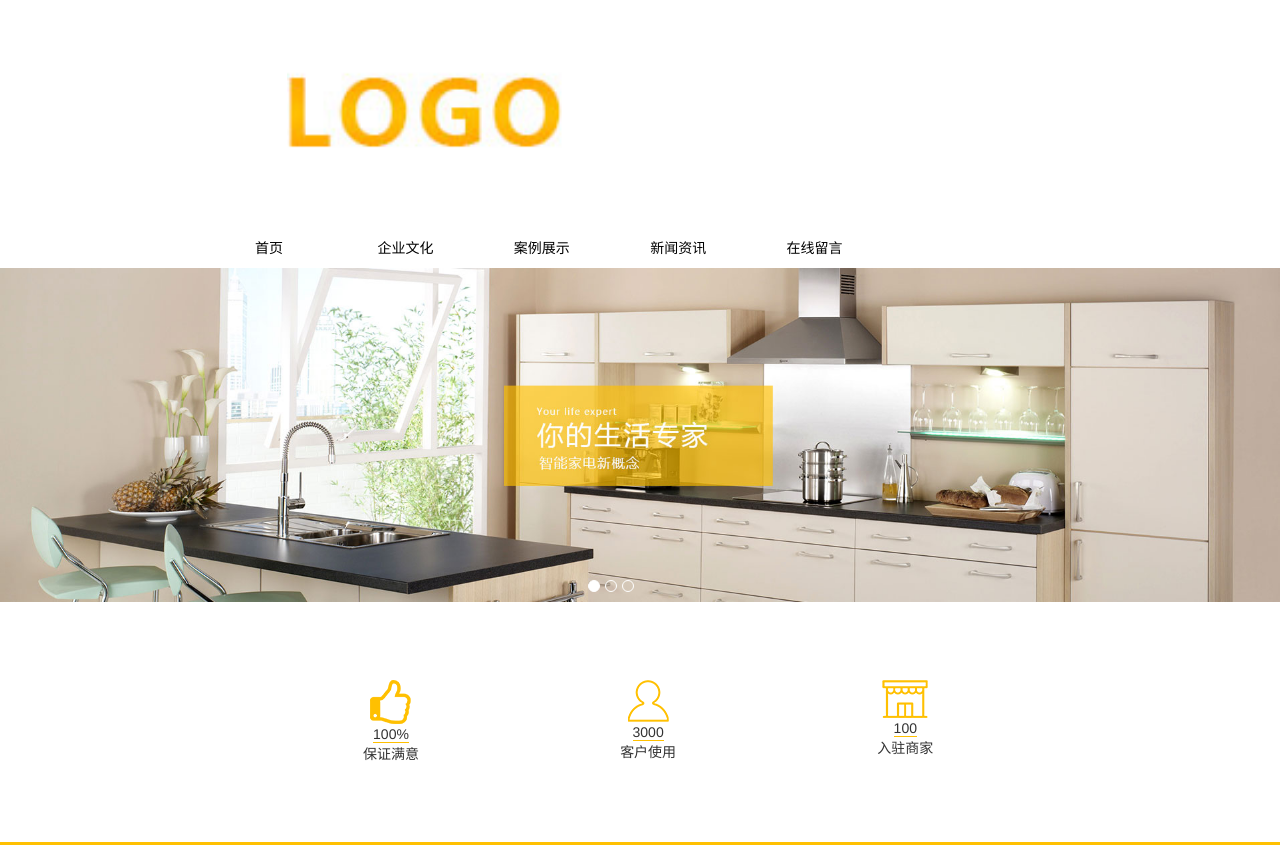
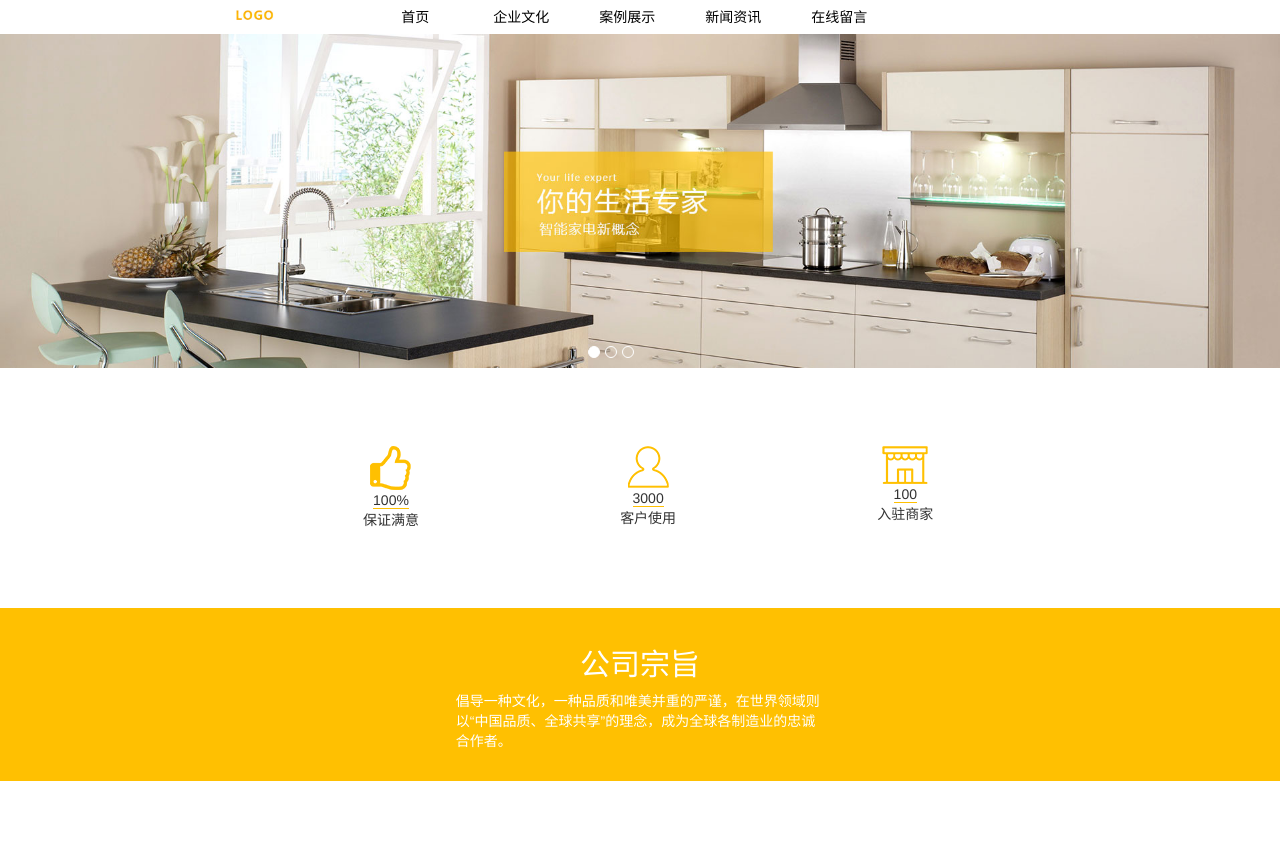
Before and after one commit to yhtx1997/jiadian, a plain HTML site: page index.html in a window 1280 px wide. Shown: the top 845 px of the page. Drawn offline with nearby package versions, Linux system fonts and the light colour scheme.

Commit message:
响应式导航完善

```diff
--- a/css/css.css
+++ b/css/css.css
@@ -10,6 +10,9 @@ ul{
 .nav{
 	background: #ffffff;
 }
+.nav img{
+  margin-left: 20px;
+}
 .nav_but{
 	background: url(../images/nav_but.png) no-repeat center center;
 	background-size:60%;
@@ -18,7 +21,12 @@ ul{
 	box-shadow：none;
 	border: 1px solid #CCCCCC;
 	margin-top: 5%;
-
+  float: right;
+}
+.nav_ul{
+  margin: 0;
+  padding: 0;
+  line-height: 34px;
 }
 
 .banner{
--- a/index.html
+++ b/index.html
@@ -13,9 +13,9 @@
   <body>
 	  <div class="container-fluid row nav">
 	  	<div class="container-fluid  col-xs-12    col-sm-8 col-sm-offset-2 nav">
-	   		<img class="col-xs-9 col-xs-offset-1 col-sm-12 "  src="images/logo.jpg"/>
+	   		<img class="col-xs-6 col-sm-2 "  src="images/logo.jpg"/>
 	   		<button class="nav_but visible-xs col-xs-1"></button>
-	   		<ul class="col-xs-12 row hidden-xs nav_ul ">
+	   		<ul class="col-xs-9 row hidden-xs nav_ul ">
 	   			<li class="col-xs-12 text-center col-sm-2"><a href="#">首页</a></li>
 	   			<li class="col-xs-12 text-center col-sm-2"><a href="#">企业文化</a></li>
 	   			<li class="col-xs-12 text-center col-sm-2"><a href="#">案例展示</a></li>
```
